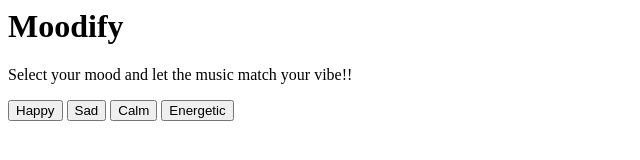
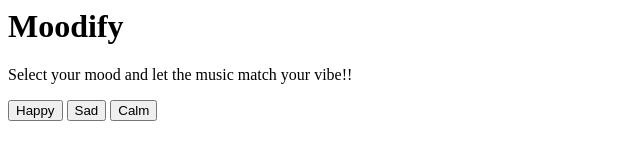
Before and after one commit to paper7grid/Mood_song, a plain HTML site: page index.html in a window 1280 px wide. Shown: the whole page, without its empty margins (0-640 px from the left). Drawn offline with Linux system fonts and the light colour scheme.

```diff
--- a/index.html
+++ b/index.html
@@ -14,7 +14,6 @@
                 <button oneclick="selectmood('happy')">Happy</button>
                 <button oneclick="selectmood('sad')">Sad</button>
                 <button oneclick="selectmood('calm')">Calm</button>
-                <button oneclick="selectmood('energetic')">Energetic</button>
             </div>
         </div>
 
```
Also changed, not shown: 15 other files.
